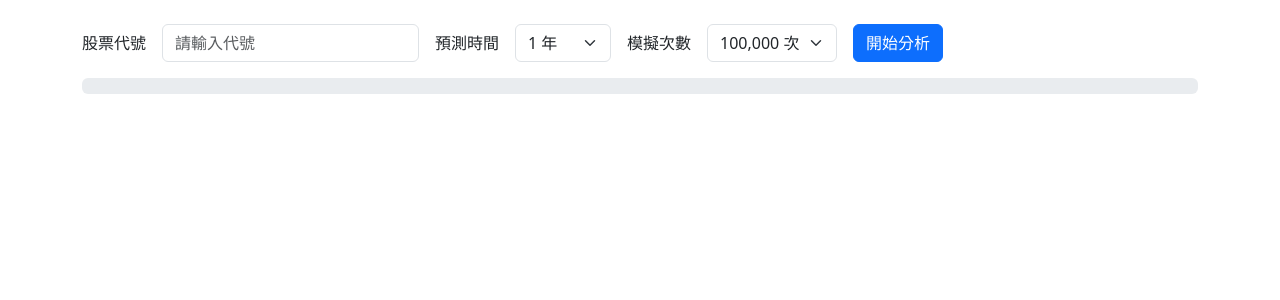
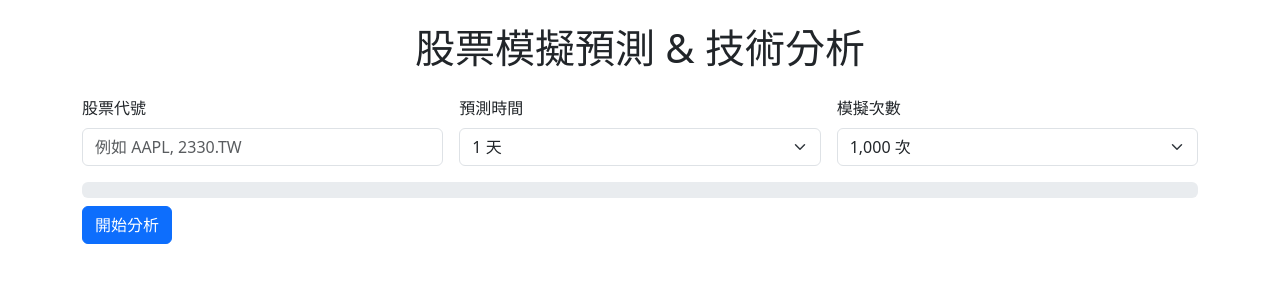
Before and after one commit to stone901016/stock-sim-render3, a Flask app: page / in a window 1280 px wide. Shown: the top 300 px of the page. Run offline with Flask 3, Linux system fonts and the light colour scheme; some libraries are stand-ins or nearby versions.

Commit message:
Update index.html

```diff
--- a/templates/index.html
+++ b/templates/index.html
@@ -2,123 +2,117 @@
 <html lang="zh-Hant">
 <head>
   <meta charset="UTF-8"/>
-  <meta name="viewport" content="width=device-width,initial-scale=1"/>
+  <meta name="viewport" content="width=device-width, initial-scale=1.0"/>
   <title>股票模擬預測 & 技術分析</title>
-  <link rel="stylesheet"
-    href="https://cdn.jsdelivr.net/npm/bootstrap@5.4.3/dist/css/bootstrap.min.css"/>
+  <link href="https://cdn.jsdelivr.net/npm/bootstrap@5.3.2/dist/css/bootstrap.min.css" rel="stylesheet"/>
 </head>
 <body class="container py-4">
-
-  <!-- 原本的自選欄位區塊，請直接貼回你本地那整段 autocomplete HTML -->
-  <form id="filter-form" class="row g-3 align-items-center">
-    <div class="col-auto">
-      <label for="symbol" class="col-form-label">股票代號</label>
-    </div>
-    <div class="col-auto">
-      <input list="symbol-list" id="symbol" name="symbol" class="form-control"
-             placeholder="請輸入代號" autocomplete="off"/>
-      <datalist id="symbol-list">
-        <!-- 你原本的 <option> 都會跑在這裡 -->
+  <h1 class="mb-4 text-center">股票模擬預測 & 技術分析</h1>
+  <form id="simForm" class="row g-3 mb-4">
+    <div class="col-md-4">
+      <label for="symbol" class="form-label">股票代號</label>
+      <input list="symbolList" id="symbol" class="form-control" placeholder="例如 AAPL, 2330.TW" required/>
+      <datalist id="symbolList">
+        <option value="AAPL"><option value="MSFT"><option value="GOOGL">
+        <option value="2330.TW"><option value="0050.TW">
       </datalist>
     </div>
-    <div class="col-auto">
-      <label for="horizon" class="col-form-label">預測時間</label>
-    </div>
-    <div class="col-auto">
-      <select id="horizon" name="horizon" class="form-select">
+    <div class="col-md-4">
+      <label for="horizon" class="form-label">預測時間</label>
+      <select id="horizon" class="form-select">
+        <option value="1D">1 天</option>
+        <option value="1W">1 週</option>
+        <option value="1M">1 個月</option>
+        <option value="3M">3 個月</option>
+        <option value="6M">半年</option>
         <option value="1Y">1 年</option>
-        <option value="6M">6 個月</option>
-        <option value="3M">3 個月</option>
-        <option value="1M">1 個月</option>
-        <option value="1W">1 週</option>
-        <option value="1D">1 日</option>
+        <option value="2Y">2 年</option>
+        <option value="5Y">5 年</option>
+        <option value="10Y">10 年</option>
       </select>
     </div>
-    <div class="col-auto">
-      <label for="simulations" class="col-form-label">模擬次數</label>
-    </div>
-    <div class="col-auto">
-      <select id="simulations" name="simulations" class="form-select">
+    <div class="col-md-4">
+      <label for="simulations" class="form-label">模擬次數</label>
+      <select id="simulations" class="form-select">
+        <option value="1000">1,000 次</option>
         <option value="10000">10,000 次</option>
-        <option value="20000">20,000 次</option>
-        <option value="50000">50,000 次</option>
-        <option value="100000" selected>100,000 次</option>
-        <option value="200000">200,000 次</option>
+        <option value="100000">100,000 次</option>
       </select>
     </div>
-    <div class="col-auto">
-      <button id="run-btn" type="submit" class="btn btn-primary">開始分析</button>
+    <div class="col-12">
+      <div class="progress mb-2">
+        <div id="progBar" class="progress-bar" role="progressbar" style="width:0%">0%</div>
+      </div>
+      <button type="submit" class="btn btn-primary">開始分析</button>
     </div>
   </form>
 
-  <!-- 進度條：只這一行，不影響上方欄位 -->
-  <div class="progress my-3">
-    <div id="bar" class="progress-bar" role="progressbar" style="width:0%">
-      資料下載中，請稍候
+  <div id="resultSection" style="display:none">
+    <div id="plotContainer" class="mb-4 text-center"></div>
+    <canvas id="histChart" height="200" class="mb-4"></canvas>
+    <div>
+      <h5>研究員觀點</h5>
+      <div id="researchCommentary"></div>
     </div>
   </div>
 
-  <!-- 結果：隱藏到進度 100% 才顯示 -->
-  <div id="results" style="display:none;">
-    <img id="trend" class="img-fluid mb-3" alt="模擬走勢圖"/>
-    <img id="hist" class="img-fluid mb-3" alt="最終價格分佈"/>
-    <h4>模擬數據</h4>
-    <ul id="stats"></ul>
-    <h4>技術指標</h4>
-    <ul id="inds"></ul>
-    <h4>研究員觀點</h4>
-    <p id="viewpoint"></p>
-    <h4>操作建議</h4>
-    <p id="advice" class="fw-bold"></p>
-  </div>
-
+  <script src="https://cdn.jsdelivr.net/npm/chart.js@4.4.1/dist/chart.umd.min.js"></script>
   <script>
-    const form = document.getElementById("filter-form"),
-          bar  = document.getElementById("bar"),
-          res  = document.getElementById("results"),
-          trend = document.getElementById("trend"),
-          hist = document.getElementById("hist"),
-          stats= document.getElementById("stats"),
-          inds = document.getElementById("inds"),
-          vp   = document.getElementById("viewpoint"),
-          adv  = document.getElementById("advice");
-
-    form.addEventListener("submit", e=>{
+    let histChart, startTime;
+    document.getElementById('simForm').addEventListener('submit', e=>{
       e.preventDefault();
-      res.style.display="none";
-      bar.style.width="0%";
-      bar.innerText="資料下載中，請稍候";
-      bar.parentElement.style.display="block";
-
-      const params=new URLSearchParams(new FormData(form)),
-            src=new EventSource("/api/stock_stream?"+params);
-
-      src.onmessage = evt => {
-        let d = evt.data.trim();
-        if (d.startsWith("{")) {
-          // 完成
-          bar.style.width="100%";
-          setTimeout(()=>bar.parentElement.style.display="none",300);
-          const o=JSON.parse(d);
-          trend.src = o.trend_img;
-          hist.src  = o.hist_img;
-          stats.innerHTML=`
-            <li>平均：${o.stats.avg} 元</li>
-            <li>現價：${o.stats.curr} 元</li>
-            <li>範圍：${o.stats.min}-${o.stats.max} 元</li>
-            <li>波動：${o.stats.vol} 元 (${o.stats.vol_pct})</li>`;
-          inds.innerHTML=`
-            <li>MA20：${o.inds.MA20}</li>
-            <li>MA50：${o.inds.MA50}</li>
-            <li>RSI14：${o.inds.RSI14}</li>
-            <li>MACD：${o.inds.MACD}</li>`;
-          vp.innerText = `產業：${o.industry}；簡介：${o.summary}`;
-          adv.innerText = o.advice;
-          res.style.display="block";
-          src.close();
-        } else {
-          // 進度
-          bar.style.width = d+"%";
+      document.getElementById('resultSection').style.display='none';
+      document.getElementById('plotContainer').innerHTML='';
+      const bar = document.getElementById('progBar');
+      bar.style.width='0%'; bar.innerText='0%';
+      startTime = Date.now();
+      let currentPct = 0;
+      const sym = document.getElementById('symbol').value;
+      const hor = document.getElementById('horizon').value;
+      const sim = document.getElementById('simulations').value;
+      const es = new EventSource(`/api/stock_stream?symbol=${sym}&horizon=${hor}&simulations=${sim}`);
+      es.onmessage = e=>{
+        const raw = e.data.trim();
+        // 最後 JSON
+        if (raw.startsWith('{')) {
+          bar.style.width='100%'; bar.innerText='完成';
+          es.close();
+          const d = JSON.parse(raw);
+          document.getElementById('resultSection').style.display='block';
+          // 走勢圖
+          const img = document.createElement('img');
+          img.src = d.plot_img; img.className='img-fluid';
+          document.getElementById('plotContainer').appendChild(img);
+          // 次數分布圖
+          const finals = d.hist_data;
+          const bins = 50;
+          const minv = Math.min(...finals), maxv = Math.max(...finals), step=(maxv-minv)/bins;
+          const counts = Array(bins).fill(0);
+          finals.forEach(v=> counts[Math.min(Math.floor((v-minv)/step),bins-1)]++);
+          const labels = counts.map((_,i)=>`${(minv+i*step).toFixed(0)}~${(minv+(i+1)*step).toFixed(0)}`);
+          if (histChart) histChart.destroy();
+          histChart = new Chart(document.getElementById('histChart'), {
+            type:'bar',
+            data:{ labels, datasets:[{ label:'次數', data:counts }]},
+            options:{
+              scales:{
+                x:{ title:{ display:true, text:'價格區間' }},
+                y:{ title:{ display:true, text:'次數' }}
+              },
+              plugins:{ legend:{ display:false }}
+            }
+          });
+          // 研究員觀點
+          document.getElementById('researchCommentary').innerHTML = d.commentary_html;
+        }
+        // 進度更新
+        else {
+          const pct = parseInt(raw);
+          if (pct>currentPct && pct<100) {
+            currentPct = pct;
+            bar.style.width = `${pct}%`;
+            bar.innerText = '資料下載中，請稍候';
+          }
         }
       };
     });
```
